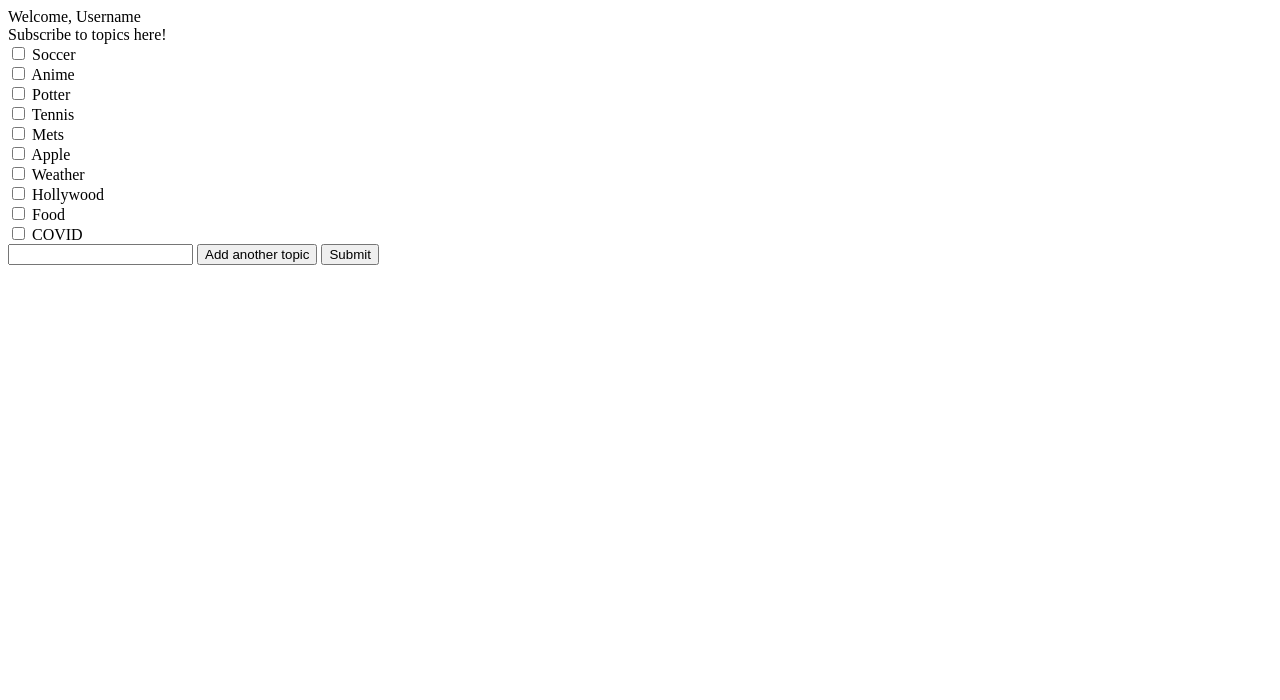
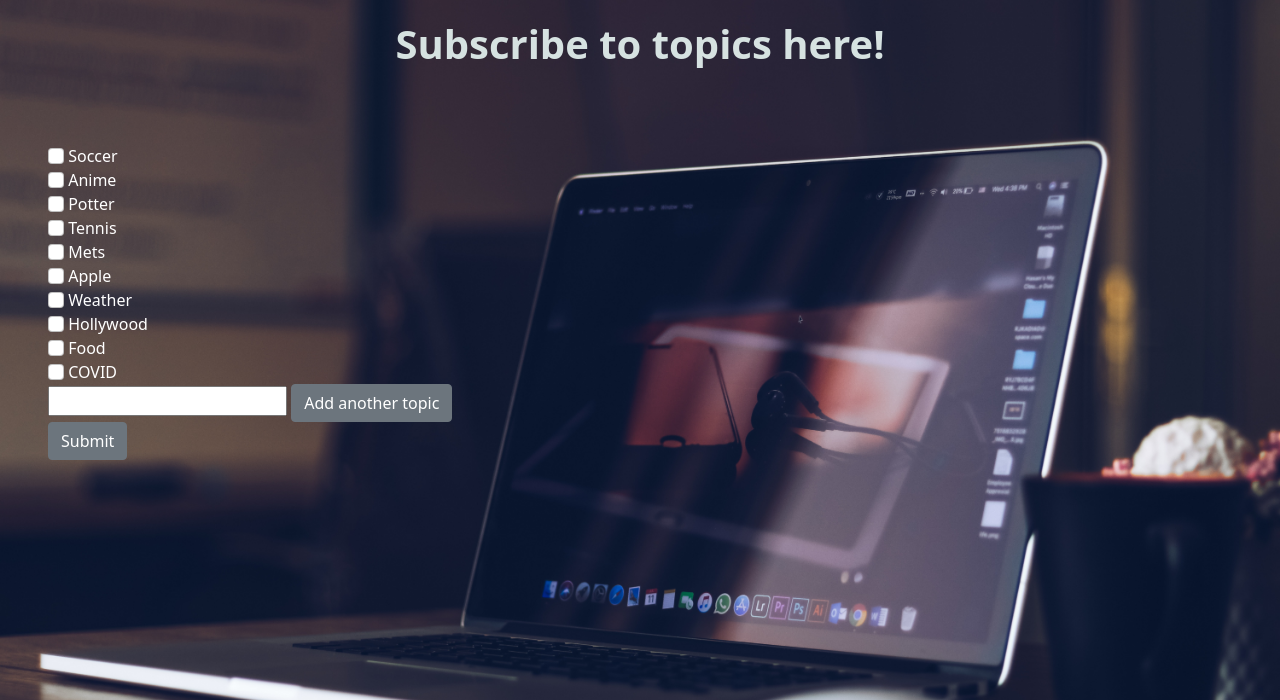
Before and after one commit to Shwetasha03/smart-feed, a Django app: page /topics/ in a window 1280 px wide. Shown: the top 700 px of the page. Run offline with Django 4.2, Linux system fonts and the light colour scheme; the visitor is signed in with stand-in values (Sample User, id 1).

Commit message:
added twilio

```diff
--- a/home/templates/subscribe_topics.html
+++ b/home/templates/subscribe_topics.html
@@ -1,10 +1,26 @@
 <!DOCTYPE html>
+{% load static %}
 <html lang="en">
 <head>
-     <meta charset="utf-8">
+    <meta charset="utf-8">
     <meta http-equiv="X-UA-Compatible" content="IE=edge">
     <meta name="viewport" content="width=device-width, initial-scale=1">
-    <title>Subscribe to topics</title>
+    <link href="https://cdn.jsdelivr.net/npm/bootstrap@5.0.2/dist/css/bootstrap.min.css" rel="stylesheet"
+          integrity="sha384-EVSTQN3/azprG1Anm3QDgpJLIm9Nao0Yz1ztcQTwFspd3yD65VohhpuuCOmLASjC" crossorigin="anonymous">
+    <title>Manage subscriptions</title>
+    <style>
+            .smart_tweet h1 {
+                padding: 20px;
+                font-size: 4 rem;
+                font-weight: 600;
+            }
+
+            .smart_tweet label {
+                color: white;
+            }
+
+        }
+    </style>
     <script>
         function add_topic() {
                 input = document.createElement('input');
@@ -15,38 +31,43 @@
             }
     </script>
 </head>
-<body>
-Welcome, Username
+<body id="bg"
+      style="background-image: url('{% static 'imgs/bg.jpg' %}'); background-repeat: no-repeat; background-size: cover;">
+<section class="smart_tweet">
+    <form method="post"  enctype="multipart/form-data">
+        {% csrf_token %}
+        <h1 class="animate__animate animate__heartBeat animate__infinite text-center" style="color: #d6e2e1">Subscribe
+            to
+            topics here!</h1>
+        <div class="col-lg-8  px-5 pt-5">
+            <input class="form-check-input" type="checkbox" id="soccer" name="checks[]" value="Soccer">
+            <label class="form-check-label" for="soccer"> Soccer</label><br>
+            <div>
+                <input class="form-check-input" type="checkbox" id="anime" name="checks[]" value="Anime">
+                <label class="form-check-label" for="anime"> Anime</label><br>
+                <input class="form-check-input" type="checkbox" id="potter" name="checks[]" value="Potter">
+                <label class="form-check-label" for="potter"> Potter</label><br>
+                <input class="form-check-input" type="checkbox" id="tennis" name="checks[]" value="Tennis">
+                <label class="form-check-label" for="tennis"> Tennis</label><br>
+                <input class="form-check-input" type="checkbox" id="mets" name="checks[]" value="Mets">
+                <label class="form-check-label" for="mets"> Mets</label><br>
+                <input class="form-check-input" type="checkbox" id="apple" name="checks[]" value="Apple">
+                <label class="form-check-label" for="apple"> Apple</label><br>
+                <input class="form-check-input" type="checkbox" id="weather" name="checks[]" value="Weather">
+                <label class="form-check-label" for="weather"> Weather</label><br>
+                <input class="form-check-input" type="checkbox" id="hollywood" name="checks[]" value="Hollywood">
+                <label class="form-check-label" for="hollywood"> Hollywood</label><br>
+                <input class="form-check-input" type="checkbox" id="food" name="checks[]" value="Food">
+                <label class="form-check-label" for="food"> Food</label><br>
+                <input class="form-check-input" type="checkbox" id="covid" name="checks[]" value="Covid">
+                <label class="form-check-label" for="covid"> COVID</label><br>
 
+                <input type="text" name="topics" id="topicInput" value="{{ topic }}">
+                <button id="add" class="btn btn-secondary" type="button" onclick="add_topic()">Add another topic</button>
 
-<form method="post">
-    {% csrf_token %}
-    <label id="label">Subscribe to topics here!</label><br>
-
-    <input type="checkbox" id="soccer" name="checks[]" value="Soccer">
-    <label for="soccer"> Soccer</label><br>
-    <input type="checkbox" id="anime" name="checks[]" value="Anime">
-    <label for="anime"> Anime</label><br>
-    <input type="checkbox" id="potter" name="checks[]" value="Potter">
-    <label for="potter"> Potter</label><br>
-    <input type="checkbox" id="tennis" name="checks[]" value="Tennis">
-    <label for="tennis"> Tennis</label><br>
-    <input type="checkbox" id="mets" name="checks[]" value="Mets">
-    <label for="mets"> Mets</label><br>
-    <input type="checkbox" id="apple" name="checks[]" value="Apple">
-    <label for="apple"> Apple</label><br>
-    <input type="checkbox" id="weather" name="checks[]" value="Weather">
-    <label for="weather"> Weather</label><br>
-    <input type="checkbox" id="hollywood" name="checks[]" value="Hollywood">
-    <label for="hollywood"> Hollywood</label><br>
-    <input type="checkbox" id="food" name="checks[]" value="Food">
-    <label for="food"> Food</label><br>
-    <input type="checkbox" id="covid" name="checks[]" value="Covid">
-    <label for="covid"> COVID</label><br>
-
-    <input type="text" name="topics" id="topicInput" value="{{ topic }}">
-    <button id="add" type="button" onclick="add_topic()">Add another topic</button>
-    <input type="submit" value="Submit" id="submitButton">
-</form>
+                <br>
+                <button type="submit" class="btn btn-secondary submit-btn">Submit</button>
+    </form>
+</section>
 </body>
 </html>
--- a/home/views.py
+++ b/home/views.py
@@ -1,5 +1,7 @@
 import json
 import os
+
+from twilio.rest import Client
 
 import requests
 from django.contrib.auth.decorators import login_required
@@ -43,13 +45,24 @@ def get_sentiment(request):
             return redirect('sentiments')
         topic = request.POST["topic"]
         vibe = request.POST["vibe"]
-
+        print(request.POST)
         url = os.getenv("API_URL") + topic
         headers = {'auth': os.getenv("AUTH_TOKEN")}
         body = {}
 
         response = requests.post(url, json=body, headers=headers)
         json_response = json.loads(json.JSONDecoder().decode(response.text))
+        if "phoneno" in request.POST:
+            account_sid = os.environ['SID']
+            auth_token = os.environ['TOKEN']
+            client = Client(account_sid, auth_token)
+
+            message = client.messages.create(
+                body=json_response[0]["text"],
+                from_= os.environ['FROM'],
+                to='+1' + request.POST["phoneno"]
+            )
+            print(message.sid)
         for item in json_response:
             if item["sentiment"] == vibe or vibe == "ALL":
                 filtered_response.append(item)
```
Also changed, not shown: home/templates/get_sentiment.html (+14 -1 lines).
